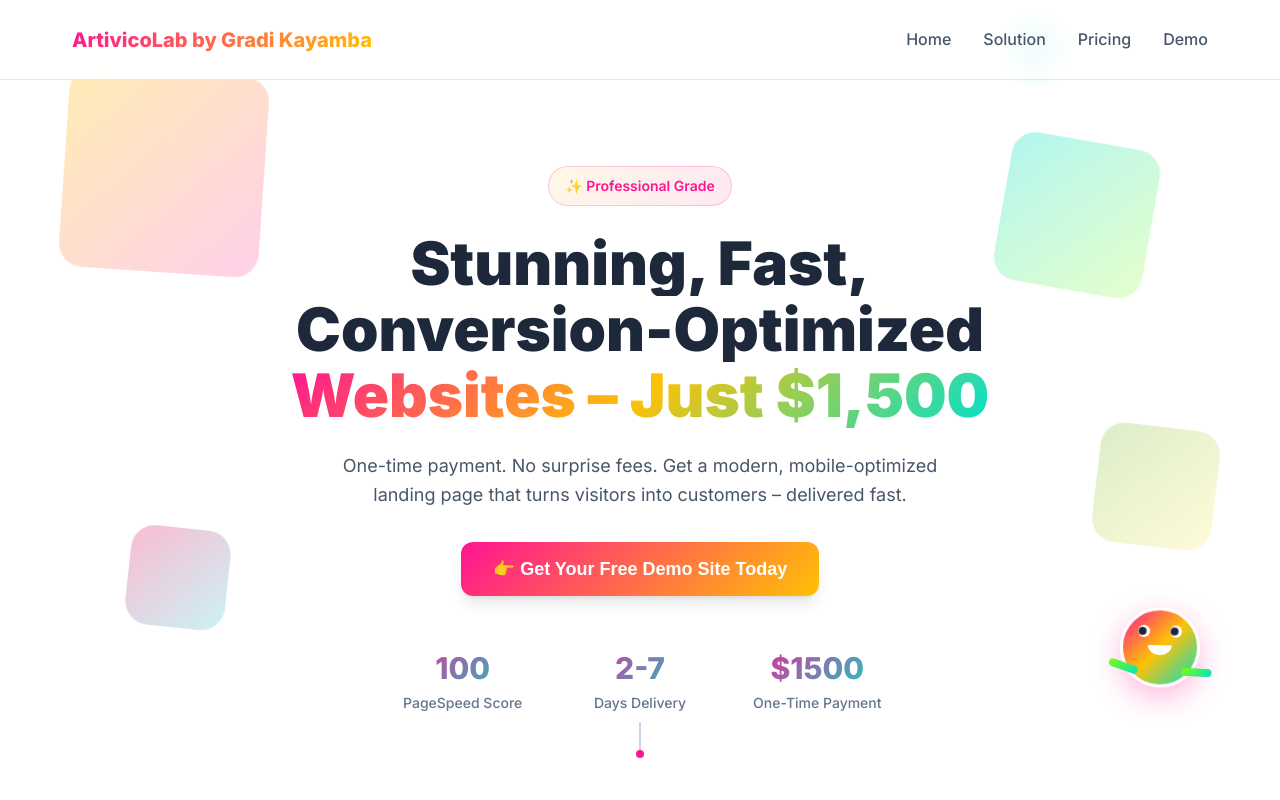
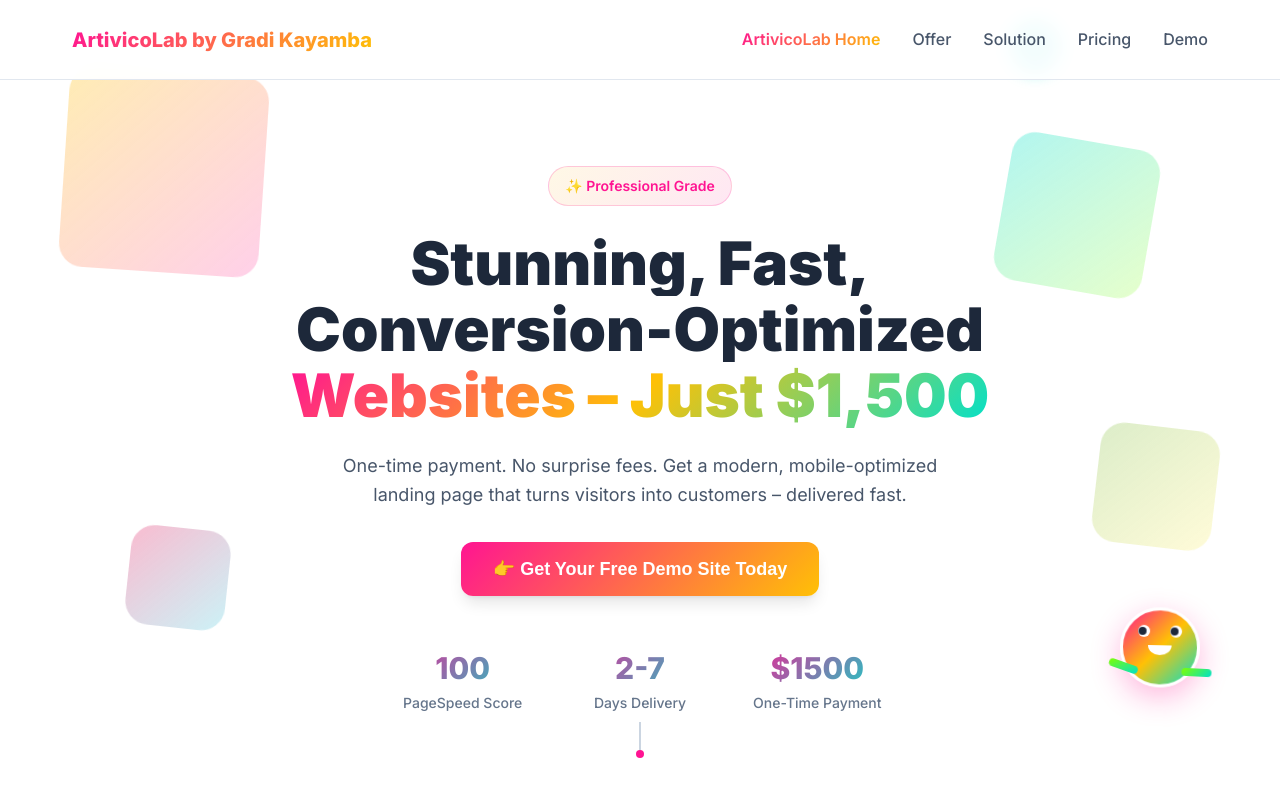
Before and after one commit to ArtivicoLab/BasicOffer, a plain HTML site: page index.html in a window 1280 px wide. Shown: the top 800 px of the page. Drawn offline with Linux system fonts and the light colour scheme.

Commit message:
Update website navigation to improve user experience and site navigation
Updates the navigation links in index.html, replacing the "Home" link with a link to the main ArtivicoLab website and renaming it to "Offer".

Replit-Commit-Author: Agent
Replit-Commit-Session-Id: 57adfaa3-c5c9-49a4-ab7a-052f94dd08df
Replit-Commit-Screenshot-Url: https://storage.googleapis.com/screenshot-production-us-central1/96e14d9b-e1c5-4cc9-a2a3-f9969ff895ae/7df31085-6d63-484c-9a57-39381baf9b51.jpg

```diff
--- a/index.html
+++ b/index.html
@@ -106,7 +106,8 @@
                 <span class="logo-text">ArtivicoLab by Gradi Kayamba</span>
             </div>
             <div class="nav-menu" id="navMenu">
-                <a href="#hero" class="nav-link">Home</a>
+                <a href="https://artivicolab.com" class="nav-link external-link">ArtivicoLab Home</a>
+                <a href="#hero" class="nav-link">Offer</a>
                 <a href="#solution" class="nav-link">Solution</a>
                 <a href="#pricing" class="nav-link">Pricing</a>
                 <a href="#demo" class="nav-link">Demo</a>
```
